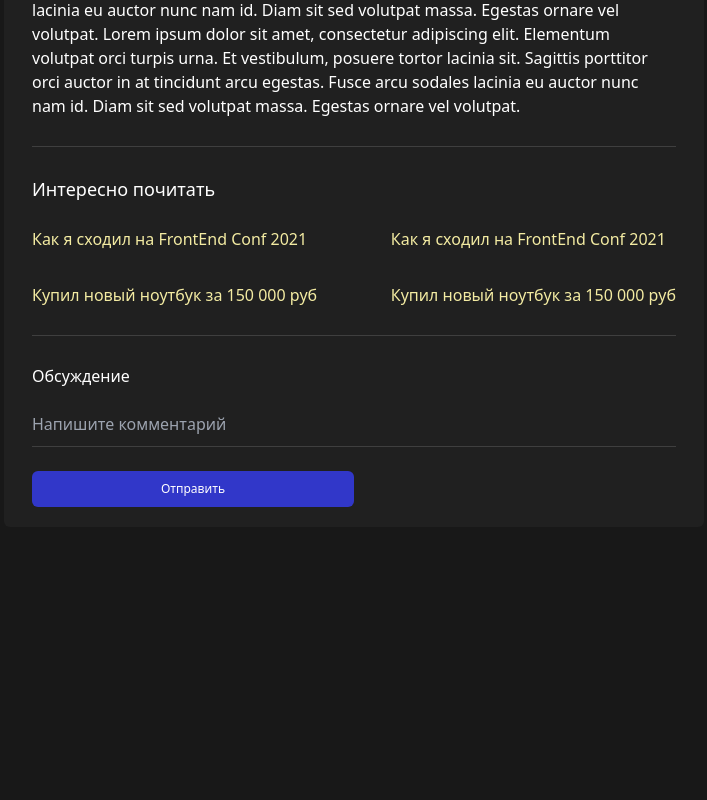
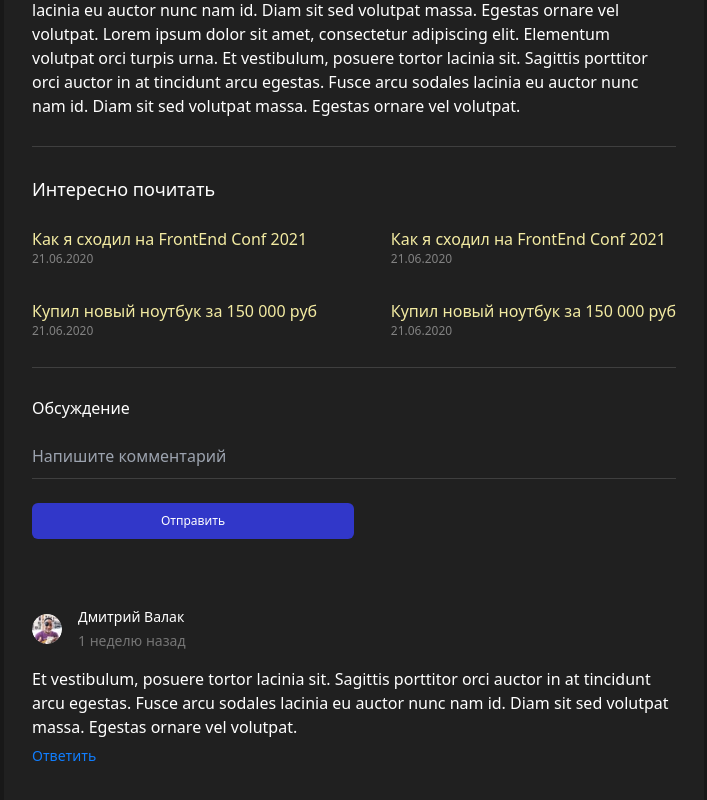
Before and after one commit to hiksP/blog, a React (Vite) app in the folder frontend/: page /article in a window 1280 px wide. Shown: the part 628-1428 px from the top of the page, without its empty margins (436-1143 px from the left). Before the commit the page ends 1235 px from the top, so only its background shows below. Built offline with nearby package versions, Linux system fonts and the light colour scheme.

Commit message:
comments

```diff
--- a/frontend/src/components/pages/article/Article.module.scss
+++ b/frontend/src/components/pages/article/Article.module.scss
@@ -30,30 +30,3 @@
 .text {
   @apply text-base font-normal text-white whitespace-pre-wrap;
 }
-
-.otherArticles {
-  @apply text-lg font-medium mb-6;
-}
-
-.links {
-  @apply flex justify-between pb-7 mb-7 items-center w-full;
-  border-bottom: solid #3f3f3f 1px;
-}
-
-.col {
-  @apply flex flex-col gap-8;
-}
-
-.link {
-  @apply text-[#F3EBA2] text-base font-medium transition-opacity;
-  &:hover {
-    @apply cursor-pointer opacity-40;
-  }
-}
-
-.discussion {
-}
-
-.discuss {
-  @apply text-base mb-6 font-medium;
-}
--- a/frontend/src/components/pages/article/Article.tsx
+++ b/frontend/src/components/pages/article/Article.tsx
@@ -4,6 +4,8 @@ import Input from "../ui/Input/Input";
 import Layout from "../ui/Layout/Layout";
 import styles from "./Article.module.scss";
 import image from "../../../assets/image.svg";
+import ColumnToRead from "../ui/ColumnToRead/ColumnToRead";
+import CommentSection from "../ui/CommentSection/CommentSection";
 
 const Article: FC = () => {
   useEffect(() => {
@@ -53,24 +55,8 @@ const Article: FC = () => {
             sit sed volutpat massa. Egestas ornare vel volutpat.
           </p>
         </div>
-        <h3 className={styles.otherArticles}>Интересно почитать</h3>
-        <div className={styles.links}>
-          <div className={styles.col}>
-            <a className={styles.link}>Как я сходил на FrontEnd Conf 2021</a>
-            <a className={styles.link}>Купил новый ноутбук за 150 000 руб</a>
-          </div>
-          <div className={styles.col}>
-            <a className={styles.link}>Как я сходил на FrontEnd Conf 2021</a>
-            <a className={styles.link}>Купил новый ноутбук за 150 000 руб</a>
-          </div>
-        </div>
-        <div className={styles.discussion}>
-          <h3 className={styles.discuss}>Обсуждение</h3>
-          <form className={styles.form}>
-            <Input placeholder="Напишите комментарий"></Input>
-            <Button>Отправить</Button>
-          </form>
-        </div>
+        <ColumnToRead></ColumnToRead>
+        <CommentSection></CommentSection>
       </section>
     </Layout>
   );
--- /dev/null
+++ b/frontend/src/components/pages/ui/ColumnToRead/ColumnToRead.module.scss
@@ -0,0 +1,23 @@
+.otherArticles {
+  @apply text-lg font-medium mb-6;
+}
+
+.links {
+  @apply flex justify-between pb-7 mb-7 items-center w-full;
+  border-bottom: solid #3f3f3f 1px;
+}
+
+.col {
+  @apply flex flex-col gap-8;
+}
+
+.link {
+  @apply text-[#F3EBA2] text-base font-medium transition-opacity;
+  &:hover {
+    @apply cursor-pointer opacity-40;
+  }
+}
+
+.date {
+  @apply text-[#828282] text-xs;
+}
--- /dev/null
+++ b/frontend/src/components/pages/ui/ColumnToRead/ColumnToRead.tsx
@@ -0,0 +1,34 @@
+import { FC } from "react";
+import styles from "./ColumnToRead.module.scss";
+
+const ColumnToRead: FC = () => {
+  return (
+    <>
+      <h3 className={styles.otherArticles}>Интересно почитать</h3>
+      <div className={styles.links}>
+        <div className={styles.col}>
+          <div>
+            <a className={styles.link}>Как я сходил на FrontEnd Conf 2021</a>
+            <p className={styles.date}>21.06.2020</p>
+          </div>
+          <div>
+            <a className={styles.link}>Купил новый ноутбук за 150 000 руб</a>
+            <p className={styles.date}>21.06.2020</p>
+          </div>
+        </div>
+        <div className={styles.col}>
+          <div>
+            <a className={styles.link}>Как я сходил на FrontEnd Conf 2021</a>
+            <p className={styles.date}>21.06.2020</p>
+          </div>
+          <div>
+            <a className={styles.link}>Купил новый ноутбук за 150 000 руб</a>
+            <p className={styles.date}>21.06.2020</p>
+          </div>
+        </div>
+      </div>
+    </>
+  );
+};
+
+export default ColumnToRead;
--- /dev/null
+++ b/frontend/src/components/pages/ui/Comment/Comment.module.scss
@@ -0,0 +1,34 @@
+.comment {
+  @apply w-full flex-col;
+}
+
+.upperContainer {
+  @apply flex flex-row items-center mb-4;
+}
+
+.avatar {
+  @apply object-contain h-[30px] w-[30px] rounded-full mr-4;
+}
+
+.info {
+  @apply flex flex-col;
+}
+
+.name {
+  @apply text-sm font-medium mb-1;
+}
+
+.date {
+  @apply text-sm text-[#757575];
+}
+
+.text {
+  @apply text-base w-full mb-1 font-normal;
+}
+
+.reply {
+  @apply text-[#107EFF] text-sm font-medium transition-opacity;
+  &:hover {
+    @apply opacity-40 cursor-pointer;
+  }
+}
--- /dev/null
+++ b/frontend/src/components/pages/ui/Comment/Comment.tsx
@@ -0,0 +1,26 @@
+import { FC } from "react";
+import styles from "./Comment.module.scss";
+import comment from "../../../../assets/comment.svg";
+
+const Comment: FC = () => {
+  return (
+    <li className={styles.comment}>
+      <div className={styles.upperContainer}>
+        <img src={comment} className={styles.avatar}></img>
+        <div className={styles.info}>
+          <p className={styles.name}>Дмитрий Валак</p>
+          <p className={styles.date}>1 неделю назад</p>
+        </div>
+      </div>
+      <p className={styles.text}>
+        Et vestibulum, posuere tortor lacinia sit. Sagittis porttitor orci
+        auctor in at tincidunt arcu egestas. Fusce arcu sodales lacinia eu
+        auctor nunc nam id. Diam sit sed volutpat massa. Egestas ornare vel
+        volutpat.
+      </p>
+      <button className={styles.reply}>Ответить</button>
+    </li>
+  );
+};
+
+export default Comment;
--- /dev/null
+++ b/frontend/src/components/pages/ui/CommentSection/CommentSection.module.scss
@@ -0,0 +1,10 @@
+.discuss {
+  @apply text-base mb-6 font-medium;
+}
+
+.commentList {
+  @apply mt-12 flex gap-6 flex-col justify-center mx-auto;
+  &:last-child {
+    @apply pb-11;
+  }
+}
--- /dev/null
+++ b/frontend/src/components/pages/ui/CommentSection/CommentSection.tsx
@@ -0,0 +1,22 @@
+import { FC } from "react";
+import Button from "../Button/Button";
+import Comment from "../Comment/Comment";
+import Input from "../Input/Input";
+import styles from "./CommentSection.module.scss";
+
+const CommentSection: FC = () => {
+  return (
+    <div className={styles.discussion}>
+      <h3 className={styles.discuss}>Обсуждение</h3>
+      <form className={styles.form}>
+        <Input placeholder="Напишите комментарий"></Input>
+        <Button>Отправить</Button>
+      </form>
+      <ul className={styles.commentList}>
+        <Comment></Comment>
+      </ul>
+    </div>
+  );
+};
+
+export default CommentSection;
```
Also changed, not shown: frontend/src/assets/comment.svg (added).
